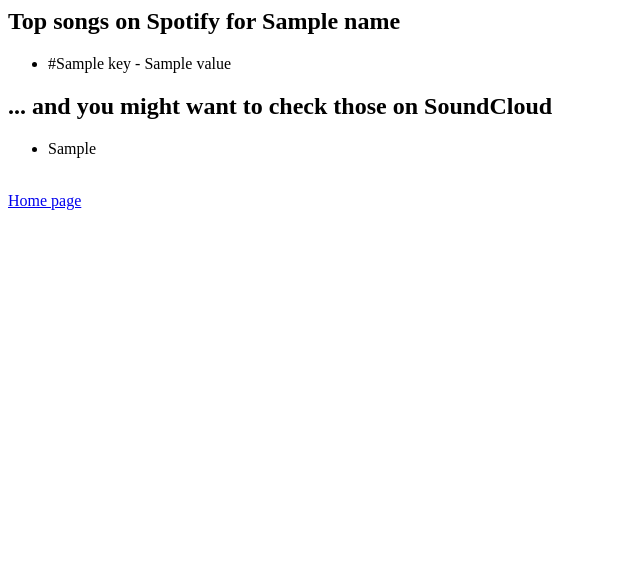
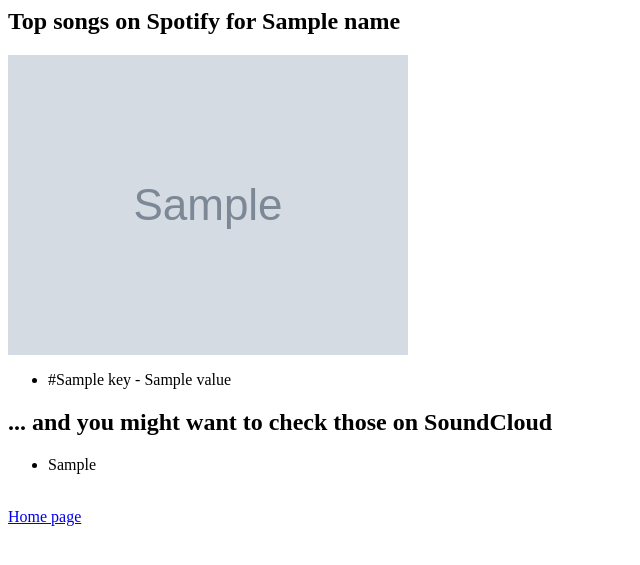
Before and after one commit to dabcoder/scspy, a Flask app: template templates/songs.html in a window 1280 px wide. Shown: the top 565 px of the page, without its empty margins (0-640 px from the left). Run offline with Flask 2, Linux system fonts and the light colour scheme; the template is opened without the code that fills it: most values are stand-ins (such as "Sample title", 1, 10 or a date in 2020); grey boxes marked "Sample" are stand-in pictures.

Commit message:
Add image of the artist

```diff
--- a/appflask.py
+++ b/appflask.py
@@ -21,6 +21,7 @@
 		artist= spotify.search(q='artist:' + name, type='artist')
 		artist_id = 'spotify:artist:' + str(artist['artists']['items'][0]['external_urls']['spotify'][32:])
 		results = spotify.artist_top_tracks(artist_id)
+		imgUrl = artist['artists']['items'][0]['images'][2]['url']
 
 		mydict = {}
 		mytab = []
@@ -33,7 +34,7 @@
 		tracks = client.get('/tracks', q=name)
 		for track in tracks:
 			mytab.append(track.title)
-		return render_template('songs.html', data=mydict, data2=mytab, name=name)
+		return render_template('songs.html', data=mydict, data2=mytab, name=name, img=imgUrl)
 
 	except (ValueError, IndexError) as error:
 		return render_template('not_found.html')
--- a/templates/songs.html
+++ b/templates/songs.html
@@ -1,6 +1,10 @@
 <html>
 </body>
 <h2>Top songs on Spotify for {{ name }}</h2>
+<div class="image">
+	<img src="{{ img }}">
+	<br/>
+</div>
 <div class="title_sp">
 	<ul>
 		{% for key, value in data.items() %}
```
